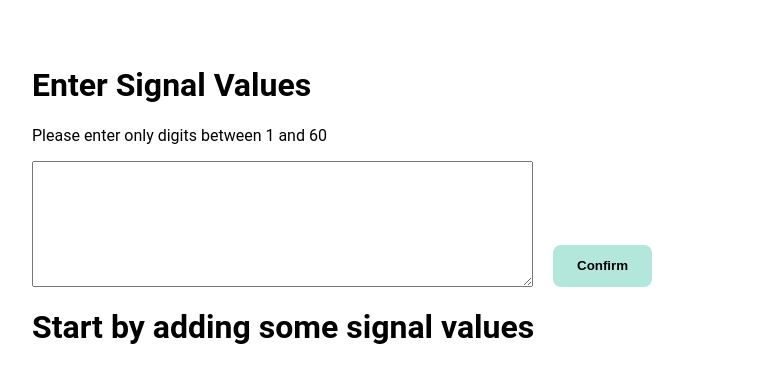
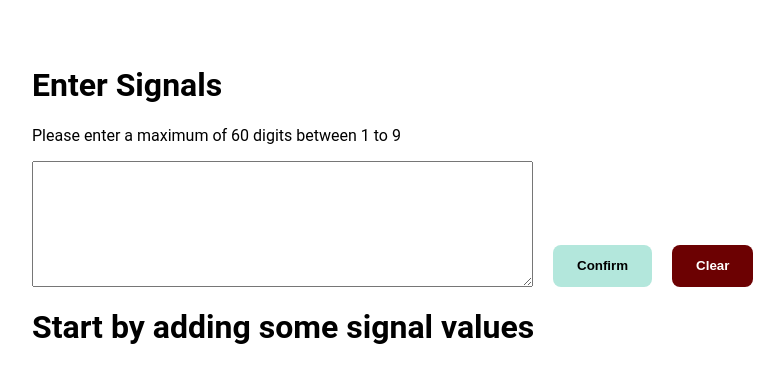
Before and after one commit to berri-puff/signal-check, a React (Vite) app: page / in a window 1280 px wide. Shown: the top 382 px of the page, without its empty margins (68-852 px from the left). Built offline with nearby package versions, Linux system fonts and the light colour scheme.

Commit message:
Add clear input funtionality and minor tidy on CSS

```diff
--- a/src/App.css
+++ b/src/App.css
@@ -88,7 +88,6 @@ body {
 }
 
 .button {
-  background: #b3e7dc;
   border-radius: 8px;
   color: black;
   cursor: pointer;
@@ -99,6 +98,15 @@ body {
   border: none;
   height: fit-content;
   margin-left: 20px;
+}
+
+.confirm {
+  background: #b3e7dc;
+}
+
+.clear {
+  background: #6c0102;
+  color: white
 }
 
 .grid-info-container {
--- a/src/App.jsx
+++ b/src/App.jsx
@@ -23,6 +23,11 @@ function App() {
     }, 3000);
   };
 
+  const clearInput = () => {
+    setSignalValues("")
+    setProcessedSignals([])
+    setGenerateGrid(false)
+  }
 
   const isValidInput = (signals) => {
     const numbersRegex = /^[0-9]+$/
@@ -66,11 +71,12 @@ function App() {
         </div>
       </CSSTransition>
 
-      <h1 className="main-header">Enter Signal Values</h1>
-      <p>Please enter only digits between 1 and 60</p>
+      <h1 className="main-header">Enter Signals</h1>
+      <p>Please enter a maximum of 60 digits between 1 to 9</p>
       <div className="signal-input-container">
         <textarea className="signal-input-area" rows={8} cols={60} value={signalValues} onChange={(e) => {handleTextChange(e)}} />
-        <button className="button" onClick={() => {processSignalInputs()}}>Confirm</button>
+        <button className="button confirm" onClick={() => {processSignalInputs()}}>Confirm</button>
+        <button className="button clear" onClick={clearInput}>Clear</button>
       </div>
 
       {
```
